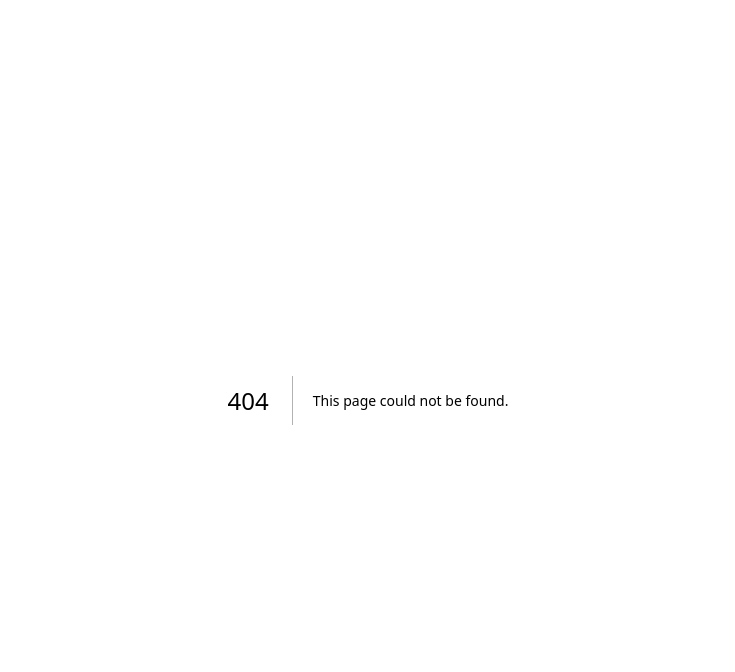
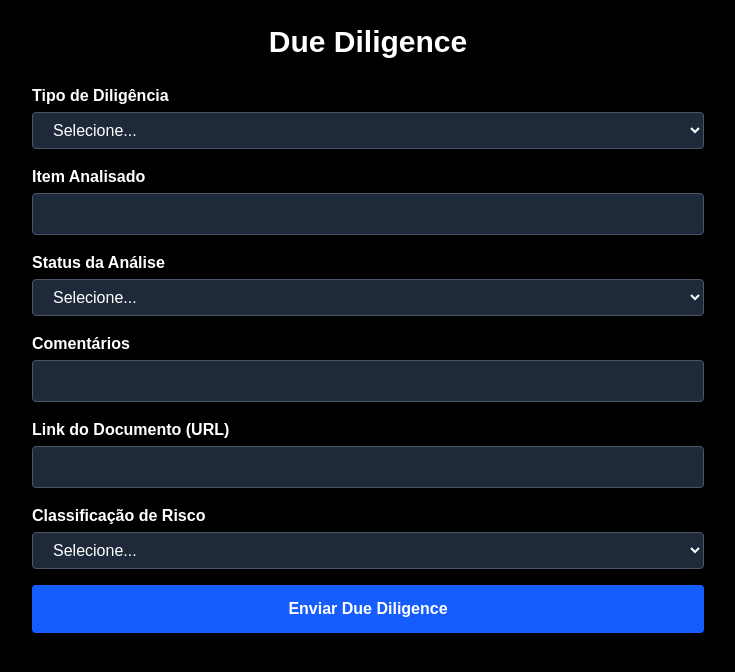
Before and after one commit to bernardogdn/Arya-fund-, a Next.js app: page /diligencia/1 in a window 1280 px wide. Before the commit this address had no page. Shown: the top 672 px of the page, without its empty margins (272-1007 px from the left). Built offline with nearby package versions, Linux system fonts and the light colour scheme.

Commit message:
atualizações

```diff
--- /dev/null
+++ b/src/app/api/diligencia/route.js
@@ -0,0 +1,38 @@
+import { NextResponse } from "next/server";
+
+export async function POST(req) {
+  const body = await req.json();
+
+  const fields = {
+    "ID": [body.empresaId], // campo linkado no Airtable com a tabela Empresas
+    "Tipo de Diligência": body.tipo,
+    "Item Analisado": body.item,
+    "Status da Análise": body.status,
+    "Comentários": body.comentarios,
+    "Documento": body.documento,
+    "Classificação de Risco": body.risco,
+  };
+
+  try {
+    const res = await fetch("https://api.airtable.com/v0/appoSPvXiuqHQ93Df/tblpipmgtV3dit7iq", {
+      method: "POST",
+      headers: {
+        Authorization: `Bearer patelJIUhYK2tqQ9Z.c69eeff568c03a051fdcce0e343811a49c3e56c93c959075fce17e7001223cb5`,
+        "Content-Type": "application/json",
+      },
+      body: JSON.stringify({ fields }),
+    });
+
+    const result = await res.json();
+
+    if (!res.ok) {
+      console.error("Erro no Airtable:", result);
+      return NextResponse.json({ error: "Erro ao salvar no Airtable." }, { status: 500 });
+    }
+
+    return NextResponse.json({ message: "Sucesso!", id: result.id });
+  } catch (error) {
+    console.error("Erro geral:", error);
+    return NextResponse.json({ error: "Erro ao conectar com o Airtable." }, { status: 500 });
+  }
+}
--- /dev/null
+++ b/src/app/api/diligencias/route.js
@@ -0,0 +1,37 @@
+import { NextResponse } from "next/server";
+
+export async function GET(req) {
+  const { searchParams } = new URL(req.url);
+  const id = searchParams.get("id");
+
+  if (!id) {
+    return NextResponse.json({ error: "ID não fornecido" }, { status: 400 });
+  }
+
+  try {
+    const res = await fetch(
+      "https://api.airtable.com/v0/appoSPvXiuqHQ93Df/tblpipmgtV3dit7iq",
+      {
+        headers: {
+          Authorization: `Bearer patelJIUhYK2tqQ9Z.c69eeff568c03a051fdcce0e343811a49c3e56c93c959075fce17e7001223cb5`,
+        },
+      }
+    );
+
+    const data = await res.json();
+
+    if (!res.ok) {
+      return NextResponse.json({ error: "Erro ao buscar dados" }, { status: res.status });
+    }
+
+    // ✅ Filtra por relação no campo de link (ID é um array de record IDs)
+    const relacionados = data.records.filter((registro) =>
+      Array.isArray(registro.fields?.ID) && registro.fields.ID.includes(id)
+    );
+
+    return NextResponse.json({ records: relacionados });
+  } catch (error) {
+    console.error("❌ Erro inesperado ao buscar diligências:", error);
+    return NextResponse.json({ error: "Erro inesperado" }, { status: 500 });
+  }
+}
--- a/src/app/api/empresas/[id]/route.js
+++ b/src/app/api/empresas/[id]/route.js
@@ -1,25 +1,34 @@
 import { NextResponse } from "next/server";
 
-export async function GET(_, { params }) {
-  const { id } = params;
+export async function GET(_request, context) {
+  const { id } = context.params;
 
   try {
-    const res = await fetch(`https://api.airtable.com/v0/appoSPvXiuqHQ93Df/tblptHvfkGrPZESRH/${id}`, {
-      headers: {
-        Authorization: `Bearer patelJIUhYK2tqQ9Z.c69eeff568c03a051fdcce0e343811a49c3e56c93c959075fce17e7001223cb5`,
-      },
-    });
+    const res = await fetch(
+      `https://api.airtable.com/v0/appoSPvXiuqHQ93Df/tblptHvfkGrPZESRH/${id}`,
+      {
+        headers: {
+          Authorization: `Bearer patelJIUhYK2tqQ9Z.c69eeff568c03a051fdcce0e343811a49c3e56c93c959075fce17e7001223cb5`,
+        },
+      }
+    );
 
     if (!res.ok) {
       const erro = await res.text();
       console.error("Erro ao buscar empresa:", erro);
-      return NextResponse.json({ error: "Empresa não encontrada ou erro de conexão." }, { status: res.status });
+      return NextResponse.json(
+        { error: "Erro ao buscar empresa" },
+        { status: res.status }
+      );
     }
 
     const data = await res.json();
     return NextResponse.json(data.fields);
   } catch (error) {
     console.error("Erro geral:", error);
-    return NextResponse.json({ error: "Erro inesperado ao buscar empresa." }, { status: 500 });
+    return NextResponse.json(
+      { error: "Erro inesperado" },
+      { status: 500 }
+    );
   }
 }
--- /dev/null
+++ b/src/app/diligencia/[id]/page.js
@@ -0,0 +1,176 @@
+"use client";
+
+import { useEffect, useState } from "react";
+import { useParams, useRouter } from "next/navigation";
+
+export default function FormularioDueDiligenciaPorId() {
+  const router = useRouter();
+  const { id } = useParams(); // ID da empresa (record ID do Airtable)
+
+  const [form, setForm] = useState({
+    empresaId: "",
+    tipo: "",
+    item: "",
+    status: "",
+    comentarios: "",
+    documento: "",
+    risco: "",
+  });
+
+  useEffect(() => {
+    if (id) {
+      setForm((prev) => ({ ...prev, empresaId: id }));
+    }
+  }, [id]);
+
+  const [opcoes, setOpcoes] = useState({
+    tipos: [],
+    status: [],
+    riscos: [],
+  });
+
+  useEffect(() => {
+    setOpcoes({
+      tipos: ["Financeira", "Jurídica", "Contábil", "Operacional", "Ambiental"],
+      status: ["Pendente", "Em andamento", "Concluída", "Com Risco"],
+      riscos: ["Baixo", "Médio", "Alto"],
+    });
+  }, []);
+
+  const handleChange = (e) => {
+    setForm({ ...form, [e.target.name]: e.target.value });
+  };
+
+  const handleSubmit = async (e) => {
+    e.preventDefault();
+
+    // LOG para testar o ID sendo enviado
+    console.log("Empresa ID que será enviada:", form.empresaId);
+
+    try {
+      const res = await fetch("/api/diligencia", {
+        method: "POST",
+        headers: { "Content-Type": "application/json" },
+        body: JSON.stringify(form),
+      });
+
+      const data = await res.json();
+      console.log("Resposta:", data);
+
+      if (res.ok) {
+        router.push(`/resultado/${id}`);
+      } else {
+        alert("Erro ao enviar due diligence");
+      }
+    } catch (err) {
+      console.error("Erro:", err);
+      alert("Erro de conexão.");
+    }
+  };
+
+  return (
+    <div className="min-h-screen bg-black text-white p-6">
+      <h1 className="text-3xl font-bold mb-6 text-center">Due Diligence</h1>
+      <form onSubmit={handleSubmit} className="max-w-2xl mx-auto space-y-4">
+        {/* Tipo */}
+        <div>
+          <label className="block mb-1 font-semibold">Tipo de Diligência</label>
+          <select
+            name="tipo"
+            value={form.tipo}
+            onChange={handleChange}
+            required
+            className="w-full px-4 py-2 rounded bg-gray-800 text-white border border-gray-600"
+          >
+            <option value="">Selecione...</option>
+            {opcoes.tipos.map((tipo) => (
+              <option key={tipo} value={tipo}>{tipo}</option>
+            ))}
+          </select>
+        </div>
+
+        {/* Item */}
+        <div>
+          <label className="block mb-1 font-semibold">Item Analisado</label>
+          <input
+            type="text"
+            name="item"
+            value={form.item}
+            onChange={handleChange}
+            required
+            className="w-full px-4 py-2 rounded bg-gray-800 text-white border border-gray-600"
+          />
+        </div>
+
+        {/* Status */}
+        <div>
+          <label className="block mb-1 font-semibold">Status da Análise</label>
+          <select
+            name="status"
+            value={form.status}
+            onChange={handleChange}
+            required
+            className="w-full px-4 py-2 rounded bg-gray-800 text-white border border-gray-600"
+          >
+            <option value="">Selecione...</option>
+            {opcoes.status.map((s) => (
+              <option key={s} value={s}>{s}</option>
+            ))}
+          </select>
+        </div>
+
+        {/* Comentários */}
+        <div>
+          <label className="block mb-1 font-semibold">Comentários</label>
+          <input
+            type="text"
+            name="comentarios"
+            value={form.comentarios}
+            onChange={handleChange}
+            required
+            className="w-full px-4 py-2 rounded bg-gray-800 text-white border border-gray-600"
+          />
+        </div>
+
+        {/* Documento */}
+        <div>
+          <label className="block mb-1 font-semibold">
+            Link do Documento (URL)
+          </label>
+          <input
+            type="url"
+            name="documento"
+            value={form.documento}
+            onChange={handleChange}
+            required
+            className="w-full px-4 py-2 rounded bg-gray-800 text-white border border-gray-600"
+          />
+        </div>
+
+        {/* Risco */}
+        <div>
+          <label className="block mb-1 font-semibold">Classificação de Risco</label>
+          <select
+            name="risco"
+            value={form.risco}
+            onChange={handleChange}
+            required
+            className="w-full px-4 py-2 rounded bg-gray-800 text-white border border-gray-600"
+          >
+            <option value="">Selecione...</option>
+            {opcoes.riscos.map((r) => (
+              <option key={r} value={r}>{r}</option>
+            ))}
+          </select>
+        </div>
+
+        <button
+          type="submit"
+          className="w-full py-3 bg-blue-600 hover:bg-blue-700 text-white font-bold rounded"
+        >
+          Enviar Due Diligence
+        </button>
+      </form>
+    </div>
+  );
+}
--- a/src/app/page.js
+++ b/src/app/page.js
@@ -10,11 +10,15 @@ export default function Home() {
   useEffect(() => {
     async function fetchEmpresas() {
       try {
-        const res = await fetch("https://api.airtable.com/v0/appoSPvXiuqHQ93Df/tblptHvfkGrPZESRH", {
+        const res = await fetch(
+          "https://api.airtable.com/v0/appoSPvXiuqHQ93Df/tblptHvfkGrPZESRH",
+          {
             headers: {
-            Authorization: `Bearer patelJIUhYK2tqQ9Z.c69eeff568c03a051fdcce0e343811a49c3e56c93c959075fce17e7001223cb5`
+              Authorization:
+                "Bearer patelJIUhYK2tqQ9Z.c69eeff568c03a051fdcce0e343811a49c3e56c93c959075fce17e7001223cb5",
+            },
           }
-        });
+        );
         const data = await res.json();
         setEmpresas(data.records || []);
       } catch (err) {
@@ -26,7 +30,7 @@ export default function Home() {
   }, []);
 
   const topEmpresas = [...empresas]
-    .filter(e => typeof e.fields?.["Nota Geral"] === "number")
+    .filter((e) => typeof e.fields?.["Nota Geral"] === "number")
     .sort((a, b) => b.fields["Nota Geral"] - a.fields["Nota Geral"])
     .slice(0, 3);
 
@@ -67,12 +71,14 @@ export default function Home() {
           )}
         </div>
 
+        <div className="flex justify-center gap-4 mb-8">
           <button
             onClick={() => router.push("/formulario")}
-          className="bg-blue-600 hover:bg-blue-700 text-white font-bold py-2 px-6 rounded mt-4"
+            className="bg-blue-600 hover:bg-blue-700 text-white font-bold py-2 px-6 rounded"
           >
             Começar análise
           </button>
+        </div>
 
         <h2 className="text-2xl font-semibold mt-12 mb-4">
           Empresas já avaliadas
@@ -98,12 +104,20 @@ export default function Home() {
                       Nota Geral: {nota} / 100
                     </p>
                   </div>
+                  <div className="flex gap-2">
                     <button
                       onClick={() => router.push(`/resultado/${id}`)}
                       className="bg-cyan-500 hover:bg-cyan-600 text-white px-4 py-2 rounded"
                     >
                       Ver análise
                     </button>
+                    <button
+                      onClick={() => router.push(`/diligencia/${id}`)}
+                      className="bg-yellow-600 hover:bg-yellow-700 text-white px-4 py-2 rounded"
+                    >
+                      Criar Due Diligence
+                    </button>
+                  </div>
                 </li>
               );
             })}
--- a/src/app/resultado/[id]/page.js
+++ b/src/app/resultado/[id]/page.js
@@ -7,6 +7,7 @@ export default function ResultadoPorId() {
   const { id } = useParams();
   const router = useRouter();
   const [dados, setDados] = useState(null);
+  const [diligencias, setDiligencias] = useState([]);
 
   function calcularNotaGeral(dados) {
     let nota = 0;
@@ -38,12 +39,23 @@ export default function ResultadoPorId() {
         dados.notaGeral = calcularNotaGeral(dados);
         setDados(dados);
       } catch (error) {
-        console.error("Erro de rede ao buscar empresa:", error);
+        console.error("Erro ao buscar empresa:", error);
+      }
+    }
+
+    async function buscarDiligencias() {
+      try {
+        const res = await fetch(`/api/diligencias?id=${id}`);
+        const data = await res.json();
+        setDiligencias(data.records || []);
+      } catch (error) {
+        console.error("Erro ao buscar diligências:", error);
       }
     }
 
     if (id) {
       buscarEmpresa();
+      buscarDiligencias();
     }
   }, [id]);
 
@@ -88,6 +100,37 @@ export default function ResultadoPorId() {
         </p>
       </div>
 
+      {/* Seção de Due Diligence sempre visível */}
+      <div className="bg-gray-900 p-6 rounded-lg shadow-lg max-w-3xl mx-auto mt-12 space-y-6">
+        <h2 className="text-2xl font-bold text-center text-yellow-500 mb-4">
+          📋 Due Diligence ({diligencias.length})
+        </h2>
+        {diligencias.length === 0 ? (
+          <p className="text-center text-gray-400">Nenhuma diligência registrada para esta empresa.</p>
+        ) : (
+          diligencias.map((d, i) => {
+            const f = d.fields || {};
+            return (
+              <div key={i} className="bg-gray-800 p-4 rounded-lg space-y-1">
+                <p><strong>Tipo:</strong> {f["Tipo de Diligência"]}</p>
+                <p><strong>Item:</strong> {f["Item Analisado"]}</p>
+                <p><strong>Status:</strong> {f["Status da Análise"]}</p>
+                <p><strong>Risco:</strong> {f["Classificação de Risco"]}</p>
+                <p><strong>Comentários:</strong> {f["Comentários"]}</p>
+                {f["Documento"] && (
+                  <p>
+                    <strong>Documento:</strong>{" "}
+                    <a href={f["Documento"]} target="_blank" rel="noopener noreferrer" className="text-blue-400 underline">
+                      Link
+                    </a>
+                  </p>
+                )}
+              </div>
+            );
+          })
+        )}
+      </div>
+
       <div className="flex justify-center mt-8">
         <button
           onClick={() => router.push("/")}
```
Lines whose indentation alone changed are shown as unchanged.
